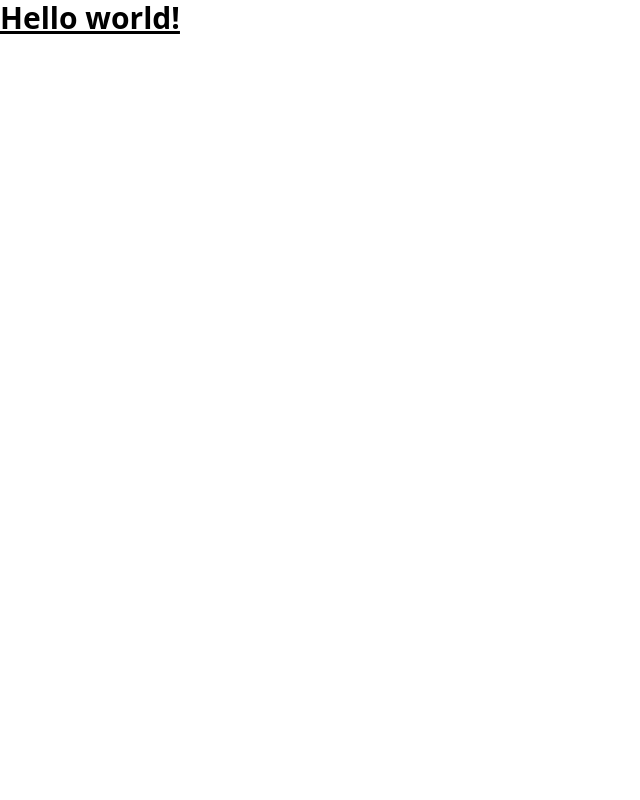
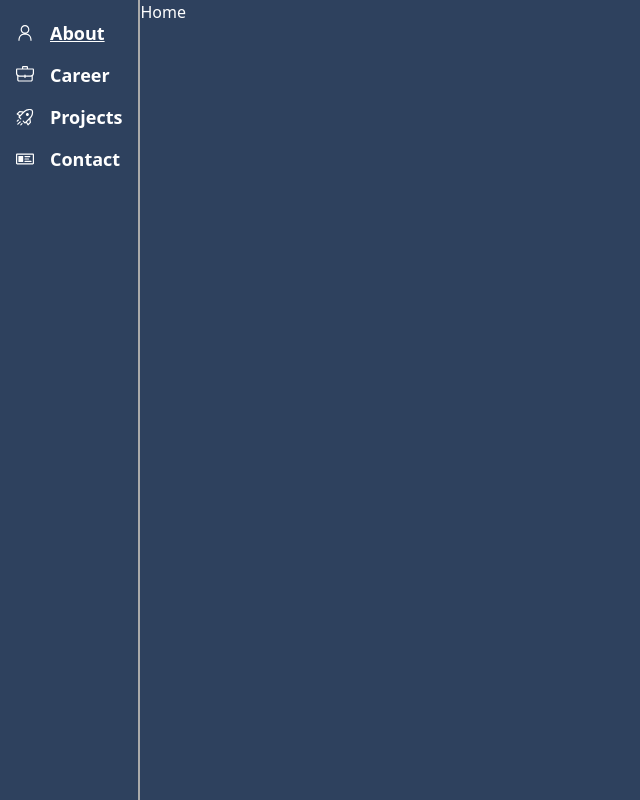
Before and after one commit to ToToSpl/totospl.github.io, a React (Vite) app: page / in a window 1280 px wide. Shown: the whole page, without its empty margins (0-640 px from the left). Built offline with nearby package versions, Linux system fonts and the light colour scheme.

Commit message:
router setup

```diff
--- a/package.json
+++ b/package.json
@@ -15,7 +15,9 @@
   "dependencies": {
     "gh-pages": "^6.0.0",
     "react": "^18.2.0",
-    "react-dom": "^18.2.0"
+    "react-dom": "^18.2.0",
+    "react-icons": "^4.11.0",
+    "react-router-dom": "^6.15.0"
   },
   "devDependencies": {
     "@types/react": "^18.2.15",
--- a/src/App.tsx
+++ b/src/App.tsx
@@ -1,5 +1,62 @@
+import { RxPerson, RxBackpack, RxRocket, RxIdCard } from "react-icons/rx";
+import Home from "./pages/Home";
+import Career from "./pages/Career";
+import Projects from "./pages/Projects";
+import Contact from "./pages/Contact";
+import Layout from "./components/Layout";
+import { createBrowserRouter, RouterProvider } from "react-router-dom";
+
+export type AppPathType = {
+  path: string;
+  name: string;
+  icon: JSX.Element;
+  page: JSX.Element;
+};
+
+export const appPaths: AppPathType[] = [
+  {
+    path: "/",
+    name: "About",
+    icon: <RxPerson />,
+    page: <Home />,
+  },
+  {
+    path: "/career",
+    name: "Career",
+    icon: <RxBackpack />,
+    page: <Career />,
+  },
+  {
+    path: "/projects",
+    name: "Projects",
+    icon: <RxRocket />,
+    page: <Projects />,
+  },
+  {
+    path: "/contact",
+    name: "Contact",
+    icon: <RxIdCard />,
+    page: <Contact />,
+  },
+];
+
 function App() {
-  return <h1 className="text-3xl font-bold underline">Hello world!</h1>;
+  const router = createBrowserRouter([
+    {
+      path: "/",
+      element: <Layout />,
+      children: [
+        ...appPaths.map((p) => {
+          return {
+            path: p.path,
+            element: p.page,
+          };
+        }),
+      ],
+    },
+  ]);
+
+  return <RouterProvider router={router} />;
 }
 
 export default App;
--- /dev/null
+++ b/src/components/Layout.tsx
@@ -0,0 +1,18 @@
+import Menu from "./Menu";
+import { appPaths } from "../App";
+import { Outlet } from "react-router-dom";
+
+const Layout = () => {
+  return (
+    <div className="h-screen flex flex-col text-white bg-my-bg">
+      <div className="grow flex">
+        <Menu paths={appPaths} />
+        <div className="grow">
+          <Outlet />
+        </div>
+      </div>
+    </div>
+  );
+};
+
+export default Layout;
--- /dev/null
+++ b/src/components/Menu.tsx
@@ -0,0 +1,36 @@
+import { Link, useLocation } from "react-router-dom";
+import { AppPathType } from "../App";
+
+type MenuProps = {
+  paths: AppPathType[];
+};
+
+const Menu = ({ paths }: MenuProps) => {
+  const location = useLocation();
+
+  return (
+    <div className="border-r-2 px-2 py-2 border-my-soft-bg grid-cols-1 gap-2">
+      {paths.map((p, i) => {
+        return (
+          <Link
+            to={p.path}
+            className="flex items-center justify-items-center font-bold text-lg my-2"
+            key={i.toString()}
+          >
+            <div className="m-2">{p.icon}</div>
+            <span
+              className={
+                "flex-1 px-2 hidden md:block " +
+                (location.pathname === p.path ? "underline" : "")
+              }
+            >
+              {p.name}
+            </span>
+          </Link>
+        );
+      })}
+    </div>
+  );
+};
+
+export default Menu;
--- /dev/null
+++ b/src/pages/Career.tsx
@@ -0,0 +1,5 @@
+function Career() {
+  return <>Career</>;
+}
+
+export default Career;
--- /dev/null
+++ b/src/pages/Contact.tsx
@@ -0,0 +1,5 @@
+function Contact() {
+  return <>Contact</>;
+}
+
+export default Contact;
--- /dev/null
+++ b/src/pages/Home.tsx
@@ -0,0 +1,5 @@
+function Home() {
+  return <>Home</>;
+}
+
+export default Home;
--- /dev/null
+++ b/src/pages/Projects.tsx
@@ -0,0 +1,5 @@
+function Projects() {
+  return <>Projects</>;
+}
+
+export default Projects;
--- a/tailwind.config.js
+++ b/tailwind.config.js
@@ -2,7 +2,16 @@
 export default {
   content: ["./index.html", "./src/**/*.{js,ts,jsx,tsx}"],
   theme: {
-    extend: {},
+    extend: {
+      colors: {
+        "my-soft-bg": "#AAA",
+        "my-bg": "#2e415e",
+        "my-second": "#3A96CF",
+        "my-button": "#A63A50",
+        "my-button-hover": "#AE4258",
+        "my-contrast": "#09BC8A",
+      },
+    },
   },
   plugins: [],
 };
```
Also changed, not shown: 1 other file (tests, documents, lock files or other folders).
